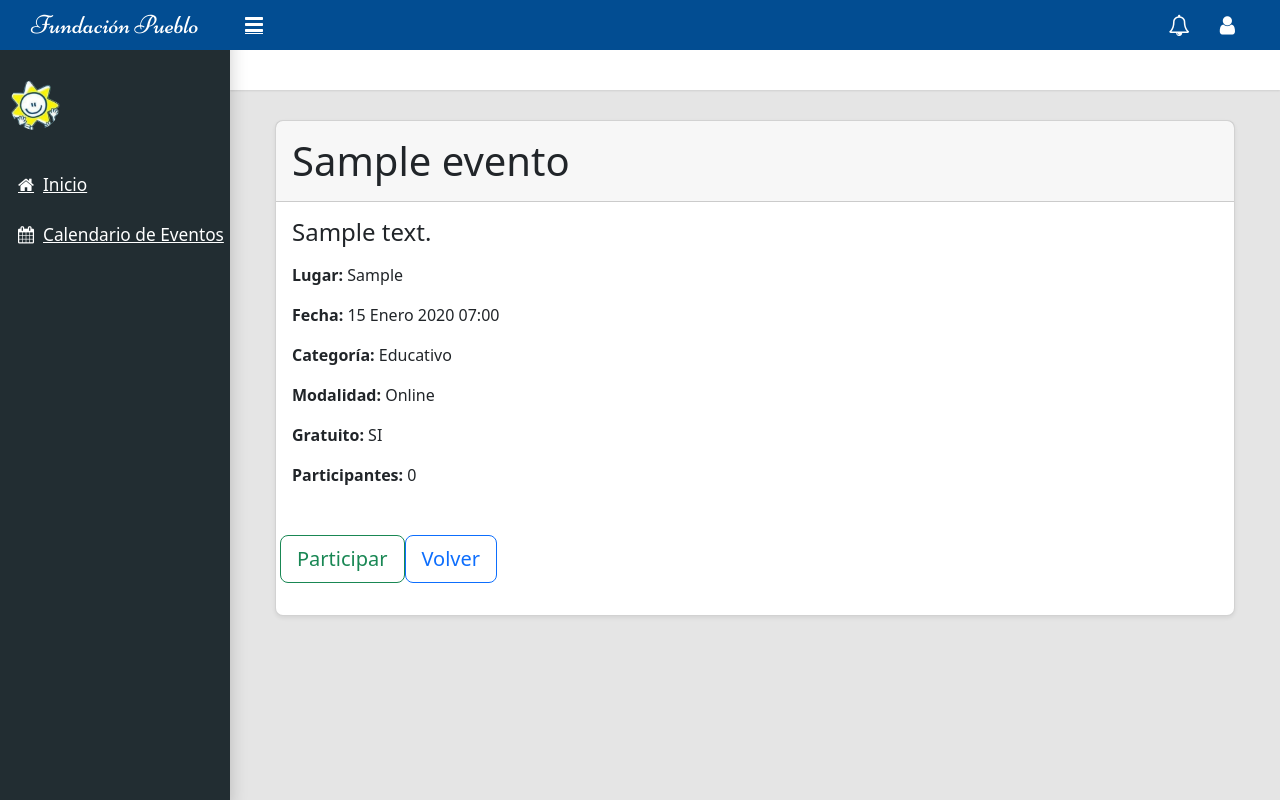
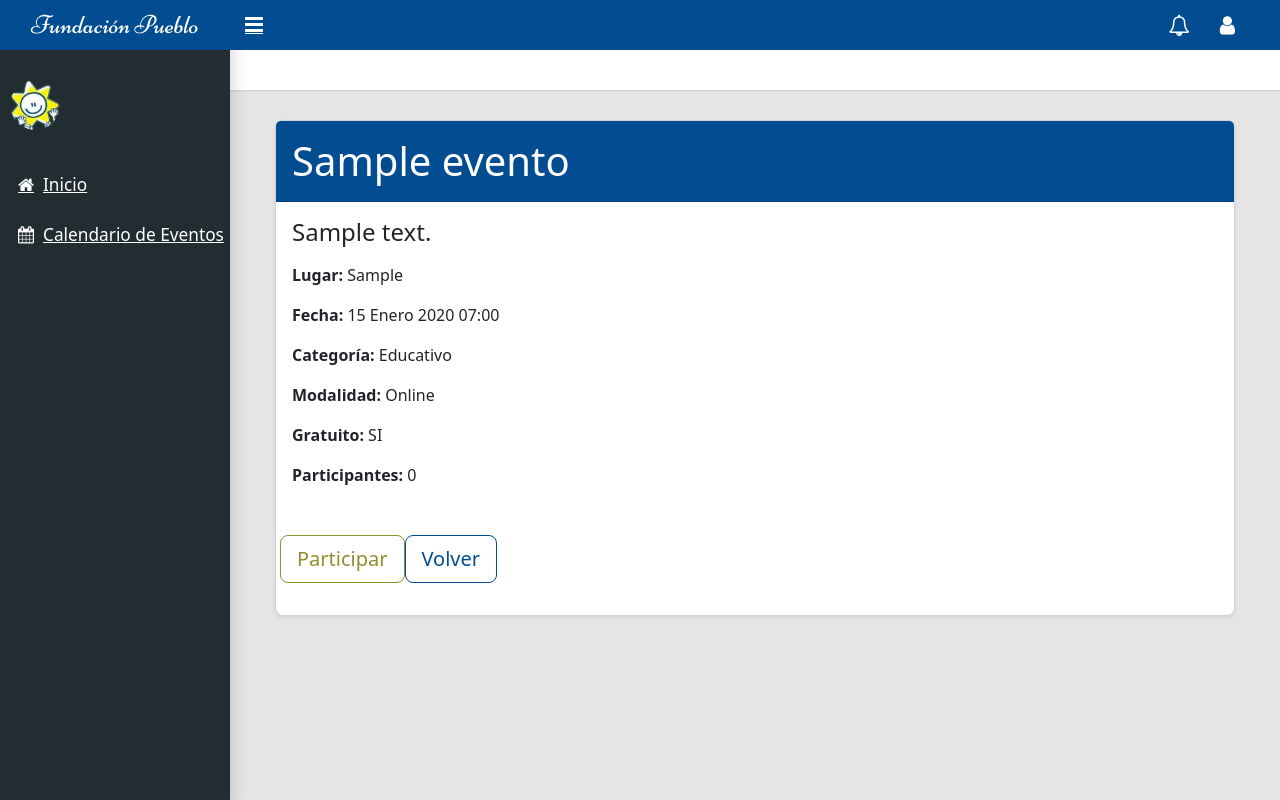
Before and after one commit to Dragonhak/Proyecto9, a Django app: page /eventos/1/ in a window 1280 px wide. Run offline with Django 4.2, Linux system fonts and the light colour scheme; tables that the repository leaves empty hold one stand-in row (values such as "Sample post"); data that the repository does not hold is empty; some libraries are stand-ins or nearby versions.

Commit message:
arreglos esteticos

```diff
--- a/proyecto9/eventos/views.py
+++ b/proyecto9/eventos/views.py
@@ -26,7 +26,7 @@ class modEvento(UpdateView):
     template_name = "eventos/modEvento.html"
 
     def get_success_url(self, **kwargs):
-        return reverse_lazy("productos:admin_listar")
+        return reverse_lazy("listaEventos")
 
 class insEvento(CreateView):
     model = Evento
--- a/proyecto9/templates/eventos/detalleEventos.html
+++ b/proyecto9/templates/eventos/detalleEventos.html
@@ -2,6 +2,69 @@
 
 {% block title %}<title>Detalle</title>{% endblock %}
 {% block content %}
+
+<style>
+  .card-header:first-child {
+      border-radius: var(--bs-card-inner-border-radius) var(--bs-card-inner-border-radius) 0 0;
+      background: #024d92;
+      color: #ffffff;
+  }
+  .btn-secondary {
+      --bs-btn-color: #fff;
+      --bs-btn-bg: #024d92;
+      --bs-btn-border-color: #024d92;
+      --bs-btn-hover-color: #fff;
+      --bs-btn-hover-bg: #8f8f2d;
+      --bs-btn-hover-border-color: #8f8f2d;
+      --bs-btn-focus-shadow-rgb: 130,138,145;
+      --bs-btn-active-color: #fff;
+      --bs-btn-active-bg: #565e64;
+      --bs-btn-active-border-color: #51585e;
+      --bs-btn-active-shadow: inset 0 3px 5px rgba(0, 0, 0, 0.125);
+      --bs-btn-disabled-color: #fff;
+      --bs-btn-disabled-bg: #6c757d;
+      --bs-btn-disabled-border-color: #6c757d;
+  }
+  .w-100 {
+      width: max-content !important;
+  }
+  .btn-outline-primary {
+      --bs-btn-color: #024d92;
+      --bs-btn-border-color: #024d92;
+      --bs-btn-hover-color: #fff;
+      --bs-btn-hover-bg: #024d92;
+      --bs-btn-hover-border-color: #024d92;
+      --bs-btn-focus-shadow-rgb: 13,110,253;
+      --bs-btn-active-color: #fff;
+      --bs-btn-active-bg: #024d92;
+      --bs-btn-active-border-color: #024d92;
+      --bs-btn-active-shadow: inset 0 3px 5pxrgba(0, 0, 0, 0.125);
+      --bs-btn-disabled-color: #024d92;
+      --bs-btn-disabled-bg: transparent;
+      --bs-btn-disabled-border-color: #024d92;
+      --bs-gradient: none;
+  }
+
+  .btn-outline-success {
+    --bs-btn-color: #8f8f2d;
+    --bs-btn-border-color: #8f8f2d;
+    --bs-btn-hover-color: #fff;
+    --bs-btn-hover-bg: #8f8f2d;
+    --bs-btn-hover-border-color: #8f8f2d;
+    --bs-btn-focus-shadow-rgb: 25,135,84;
+    --bs-btn-active-color: #fff;
+    --bs-btn-active-bg: #8f8f2d;
+    --bs-btn-active-border-color: #8f8f2d;
+    --bs-btn-active-shadow: inset 0 3px 5px rgba(0, 0, 0, 0.125);
+    --bs-btn-disabled-color: #8f8f2d;
+    --bs-btn-disabled-bg: transparent;
+    --bs-btn-disabled-border-color: #8f8f2d;
+    --bs-gradient: none;
+}
+
+</style>
+
+
 <div class="col">
     <div class="card mb-4 rounded-3 shadow-sm">
       <div class="card-header py-3">
@@ -19,28 +82,6 @@
         </ul>
         <br>
         <div class="row row-cols-1 row-cols-md-3 mb-3 text-center">
-            <style>
-                .w-100 {
-                    width: max-content !important;
-                }
-                .btn-outline-primary {
-                    --bs-btn-color: #0d6efd;
-                    --bs-btn-border-color: #0d6efd;
-                    --bs-btn-hover-color: #fff;
-                    --bs-btn-hover-bg: #0d6efd;
-                    --bs-btn-hover-border-color: #0d6efd;
-                    --bs-btn-focus-shadow-rgb: 13,110,253;
-                    --bs-btn-active-color: #fff;
-                    --bs-btn-active-bg: #0d6efd;
-                    --bs-btn-active-border-color: #0d6efd;
-                    --bs-btn-active-shadow: inset 0 3px 5pxrgba(0, 0, 0, 0.125);
-                    --bs-btn-disabled-color: #0d6efd;
-                    --bs-btn-disabled-bg: transparent;
-                    --bs-btn-disabled-border-color: #0d6efd;
-                    --bs-gradient: none;
-                }
-
-            </style>
 
             {% if user.is_authenticated %}
               {% if user.is_superuser or user.is_staff %}
```
Also changed, not shown: proyecto9/templates/eventos/includes/bloque_eventos.html (+44 -1 lines), proyecto9/templates/eventos/listaEventos.html (+18 -0 lines).
